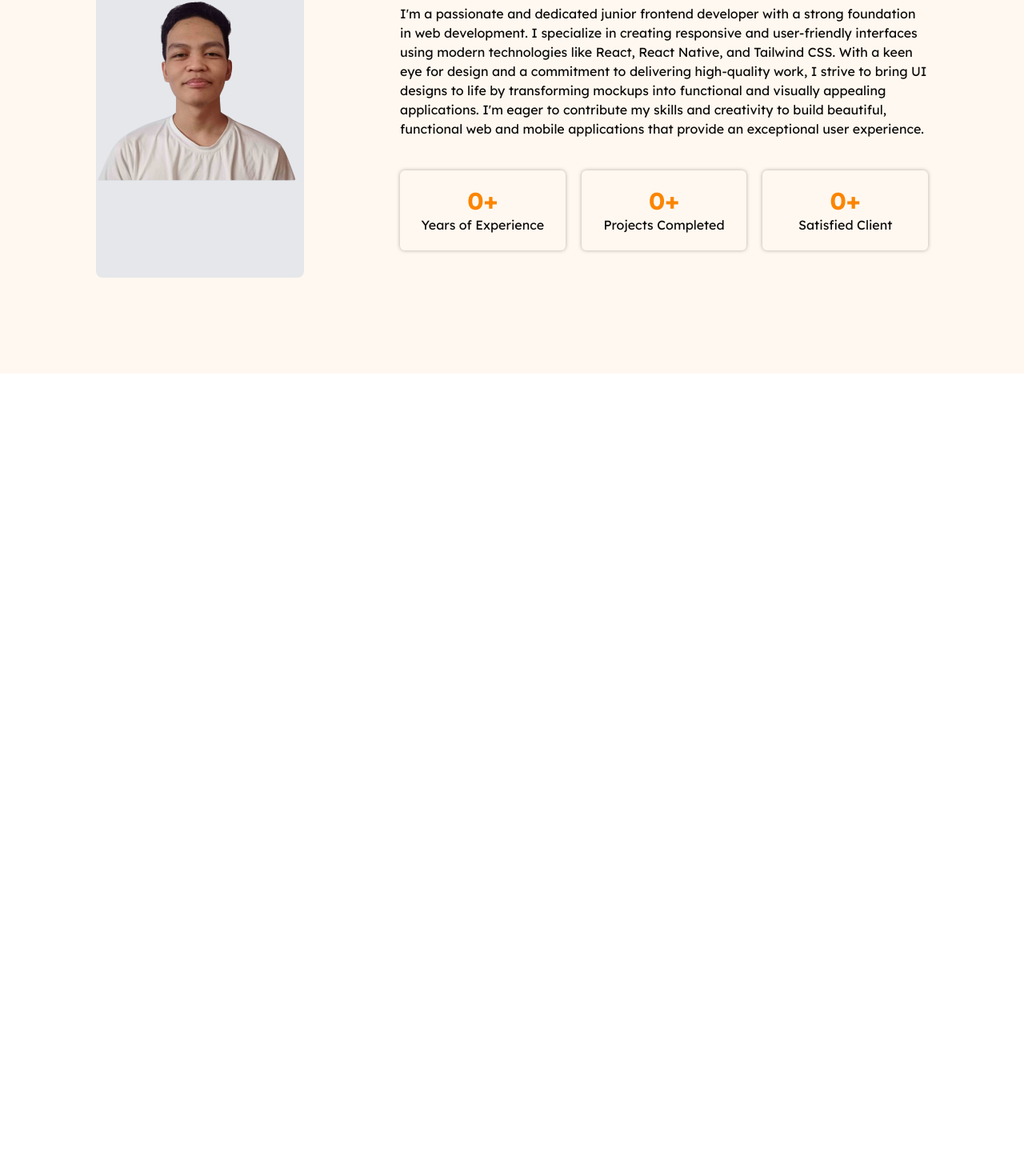
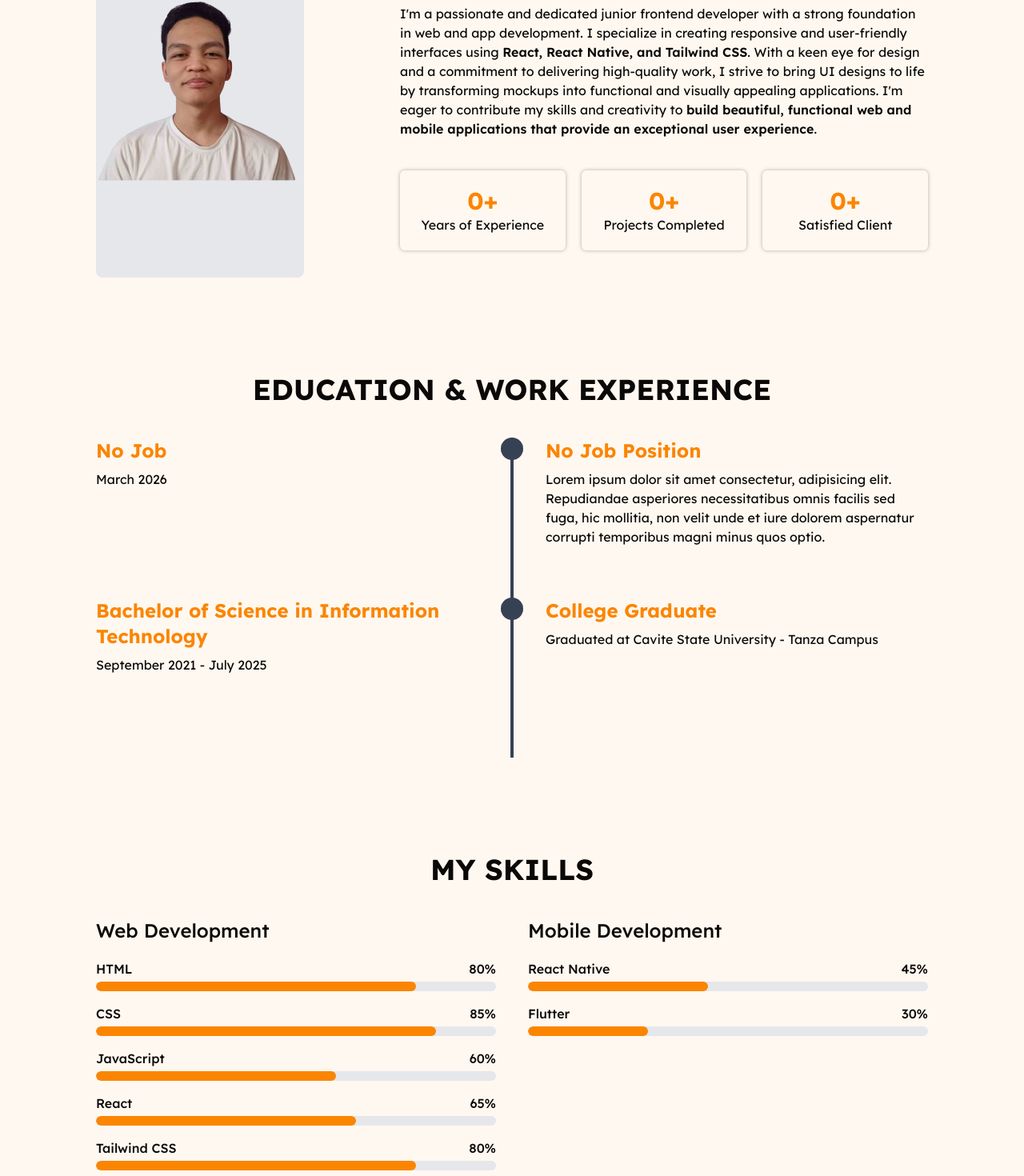
Before and after one commit to marcandreinisperos13/portfolio, a React (Vite) app: page / in a window 1280 px wide. Shown: the part 1073-2543 px from the top of the page at 80% size. Before the commit the page ends 1540 px from the top, so only its background shows below. Built offline with nearby package versions, Linux system fonts and the light colour scheme; the HTML template or start-up script is replaced by a standard one.

Commit message:
completed about me section

```diff
--- a/src/App.jsx
+++ b/src/App.jsx
@@ -1,14 +1,42 @@
 import { useState } from "react";
 import "./App.css";
 
-export default function App() {
-  const [active, setActive] = useState("home");
 const links = [
   { id: "home", label: "Home" },
   { id: "about", label: "About" },
   { id: "projects", label: "Projects" },
   { id: "contact", label: "Contact" },
 ];
+
+const educWork = [
+  {
+    where: "No Job",
+    date: "March 2026",
+    title: "No Job Position",
+    description: "Lorem ipsum dolor sit amet consectetur, adipisicing elit. Repudiandae asperiores necessitatibus omnis facilis sed fuga, hic mollitia, non velit unde et iure dolorem aspernatur corrupti temporibus magni minus quos optio.",
+  },
+  {
+    where: "Bachelor of Science in Information Technology",
+    date: "September 2021 - July 2025",
+    title: "College Graduate",
+    description: "Graduated at Cavite State University - Tanza Campus",
+  },
+]
+
+const webSkills = [
+  { name: "HTML", level: 80 },
+  { name: "CSS", level: 85 },
+  { name: "JavaScript", level: 60 },
+  { name: "React", level: 65 },
+  { name: "Tailwind CSS", level: 80 },
+];
+const mobileSkills = [
+  { name: "React Native", level: 45 },
+  { name: "Flutter", level: 30 },
+];
+
+export default function App() {
+  const [active, setActive] = useState("home");
 
   return (
     <div className="min-h-screen text-(--primary-txt) bg-(--primary-bg) font-headline">
@@ -34,7 +62,10 @@ export default function App() {
         </div>
       </nav>
 
-      <header id="home" className="min-h-screen px-30 bg-[url('/header-bg.png')] bg-center bg-cover flex items-center">
+      <header
+        id="home"
+        className="min-h-screen px-30 bg-[url('/header-bg.png')] bg-center bg-cover flex items-center"
+      >
         <div className="w-1/2 flex flex-col justify-center gap-5">
           <h1 className="font-headline text-4xl font-bold">
             Hi, I'm Marc Andrei Nisperos
@@ -65,7 +96,8 @@ export default function App() {
         </div>
       </header>
 
-      <section id="about" className="p-30 center-flex gap-30">
+      <section id="about" className="p-30 space-y-30">
+        <div className="center-flex gap-30">
           <div className="w-1/4 h-[500px] bg-gray-200 rounded-lg center-flex">
             <img
               src="me.png"
@@ -83,14 +115,20 @@ export default function App() {
 
             <p className="my-10">
               I'm a passionate and dedicated junior frontend developer with a
-            strong foundation in web development. I specialize in creating
-            responsive and user-friendly interfaces using modern technologies
-            like React, React Native, and Tailwind CSS. With a keen eye for
-            design and a commitment to delivering high-quality work, I strive to
-            bring UI designs to life by transforming mockups into functional and
-            visually appealing applications. I'm eager to contribute my skills
-            and creativity to build beautiful, functional web and mobile
-            applications that provide an exceptional user experience.
+              strong foundation in web and app development. I specialize in
+              creating responsive and user-friendly interfaces using{" "}
+              <span className="font-semibold">
+                React, React Native, and Tailwind CSS
+              </span>
+              . With a keen eye for design and a commitment to delivering
+              high-quality work, I strive to bring UI designs to life by
+              transforming mockups into functional and visually appealing
+              applications. I'm eager to contribute my skills and creativity to{" "}
+              <span className="font-semibold">
+                build beautiful, functional web and mobile applications that
+                provide an exceptional user experience
+              </span>
+              .
             </p>
 
             <div className="grid grid-cols-3 gap-5">
@@ -108,6 +146,85 @@ export default function App() {
               </div>
             </div>
           </div>
+        </div>
+
+        <div className="space-y-10">
+          <h1 className="text-4xl font-bold text-center">
+            EDUCATION & WORK EXPERIENCE
+          </h1>
+
+          <div>
+            {educWork.map((work) => (
+              <div className="min-h-[200px] flex">
+                <div className="flex-1 space-y-2">
+                  <h2 className="text-2xl font-bold text-(--primary-btn)">
+                    {work.where}
+                  </h2>
+                  <p>{work.date}</p>
+                </div>
+
+                <div className="mx-10 flex justify-center">
+                  <div className="w-1 h-full bg-gray-700 relative">
+                    <div className="w-7 h-7 rounded-full bg-gray-700 absolute top-0 left-1/2 -translate-x-1/2"></div>
+                  </div>
+                </div>
+
+                <div className="flex-1 space-y-2">
+                  <h2 className="text-2xl font-bold text-(--primary-btn)">
+                    {work.title}
+                  </h2>
+
+                  <p>{work.description}</p>
+                </div>
+              </div>
+            ))}
+          </div>
+        </div>
+
+        <div className="space-y-10">
+          <h1 className="text-4xl font-bold text-center">MY SKILLS</h1>
+
+          <div className="grid grid-cols-2 gap-10">
+            <div className="space-y-5">
+              <h3 className="text-2xl font-medium">Web Development</h3>
+
+              {webSkills.map((skill) => (
+                <div className="w-full mb-4">
+                  <div className="flex justify-between mb-1">
+                    <span className="font-medium">{skill.name}</span>
+                    <span className="font-medium">{skill.level}%</span>
+                  </div>
+
+                  <div className="w-full bg-gray-200 rounded-full h-3 overflow-hidden">
+                    <div
+                      className="h-3 rounded-full bg-(--primary-btn) transition"
+                      style={{ width: `${skill.level}%` }}
+                    />
+                  </div>
+                </div>
+              ))}
+            </div>
+            <div className="space-y-5">
+              <h3 className="text-2xl font-medium">Mobile Development</h3>
+
+              {mobileSkills.map((skill) => (
+                <div className="w-full mb-4">
+                  <div className="flex justify-between mb-1">
+                    <span className="font-medium">{skill.name}</span>
+                    <span className="font-medium">{skill.level}%</span>
+                  </div>
+
+                  <div className="w-full bg-gray-200 rounded-full h-3 overflow-hidden">
+                    <div
+                      className="h-3 rounded-full bg-(--primary-btn) transition"
+                      style={{ width: `${skill.level}%` }}
+                    />
+                  </div>
+                </div>
+              ))}
+            </div>
+          </div>
+        </div>
       </section>
     </div>
   );
```
Lines whose indentation alone changed are shown as unchanged.
